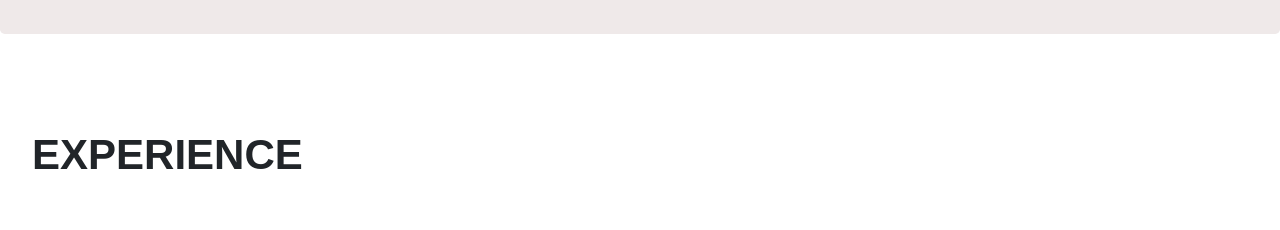
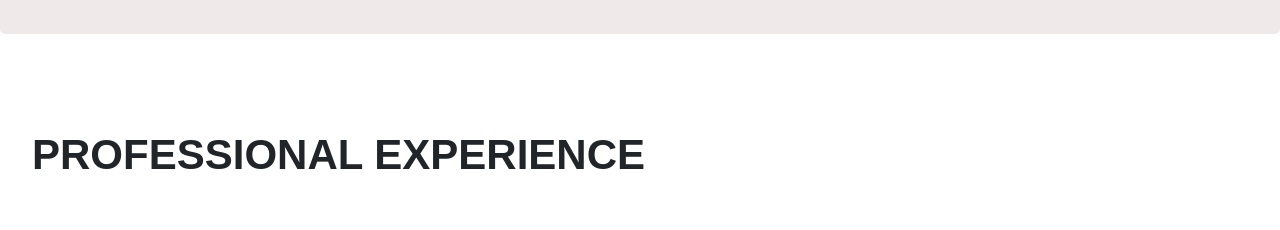
Before and after one commit to hugcruz/hugomfcruz, a plain HTML site: page index.html in a window 1280 px wide. Shown: the part 1060-1290 px from the top of the page. Drawn offline with Linux system fonts and the light colour scheme.

Commit message:
Small change to test DNS change

```diff
--- a/index.html
+++ b/index.html
@@ -54,7 +54,7 @@
                 </div>
             </div>
             <div class="jumbotron white">
-                <h1 class="display-1 header-1">Experience</h1>
+                <h1 class="display-1 header-1">Professional Experience</h1>
                 <div><br/></div>
                 <div class="row">
                     <div class="col-12">
```
